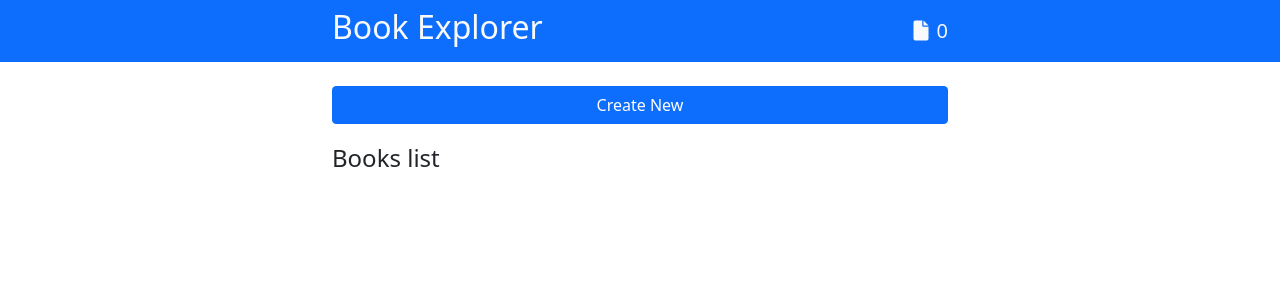
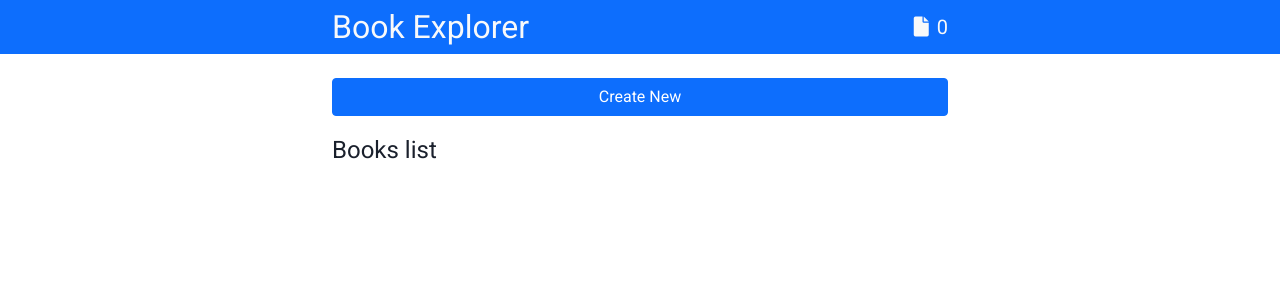
Before and after one commit to samuelguedesalves/learn-redux-with-react, a React (Create React App) app: page / in a window 1280 px wide. Shown: the top 300 px of the page. Built offline with nearby package versions, Linux system fonts and the light colour scheme.

Commit message:
feat: add chakra ui and setup in project

```diff
--- a/package.json
+++ b/package.json
@@ -3,6 +3,9 @@
   "version": "0.1.0",
   "private": true,
   "dependencies": {
+    "@chakra-ui/react": "^1.7.3",
+    "@emotion/react": "^11",
+    "@emotion/styled": "^11",
     "@popperjs/core": "^2.11.0",
     "@reduxjs/toolkit": "^1.6.2",
     "@testing-library/jest-dom": "^5.11.4",
@@ -13,6 +16,7 @@
     "@types/react": "^17.0.0",
     "@types/react-dom": "^17.0.0",
     "bootstrap": "^5.1.3",
+    "framer-motion": "^4",
     "react": "^17.0.2",
     "react-dom": "^17.0.2",
     "react-redux": "^7.2.6",
--- a/public/index.html
+++ b/public/index.html
@@ -10,6 +10,10 @@
     />
     <title>React App</title>
     <link rel="stylesheet" href="https://cdnjs.cloudflare.com/ajax/libs/font-awesome/6.0.0-beta3/css/all.min.css">
+
+    <link rel="preconnect" href="https://fonts.googleapis.com">
+    <link rel="preconnect" href="https://fonts.gstatic.com" crossorigin>
+    <link href="https://fonts.googleapis.com/css2?family=Inter:wght@200;300;400;500;600;700&family=Roboto:wght@100;300;400;500;700&display=swap" rel="stylesheet">
   </head>
   <body>
     <noscript>You need to enable JavaScript to run this app.</noscript>
--- /dev/null
+++ b/src/contexts/theme/ThemeContainer.tsx
@@ -0,0 +1,14 @@
+import React from 'react';
+import { ChakraProvider, CSSReset } from '@chakra-ui/react';
+import theme from '../../styles/theme';
+
+const ThemeContainer: React.FC = ({ children }) => {
+  return (
+    <ChakraProvider theme={theme} >
+      <CSSReset/>
+      { children }
+    </ChakraProvider>
+  )
+}
+
+export default ThemeContainer;
--- a/src/index.tsx
+++ b/src/index.tsx
@@ -2,10 +2,13 @@ import 'bootstrap/dist/css/bootstrap.min.css';
 import React from 'react';
 import ReactDOM from 'react-dom';
 import App from './App';
+import ThemeContainer from './contexts/theme/ThemeContainer';
 
 ReactDOM.render(
   <React.StrictMode>
-    <App />
+    <ThemeContainer>
+      <App />
+    </ThemeContainer>
   </React.StrictMode>,
   document.getElementById('root')
 );
--- /dev/null
+++ b/src/styles/theme.ts
@@ -0,0 +1,12 @@
+import { extendTheme, theme, Theme } from '@chakra-ui/react';
+
+const customTheme: Theme = {
+  ...theme,
+  fonts: {
+    ...theme.fonts,
+    body: 'Roboto, sans-serif',
+    heading: 'Roboto, sans-serif',
+  }
+}
+
+export default extendTheme(customTheme);
```
Also changed, not shown: 1 other file (tests, documents, lock files or other folders).
